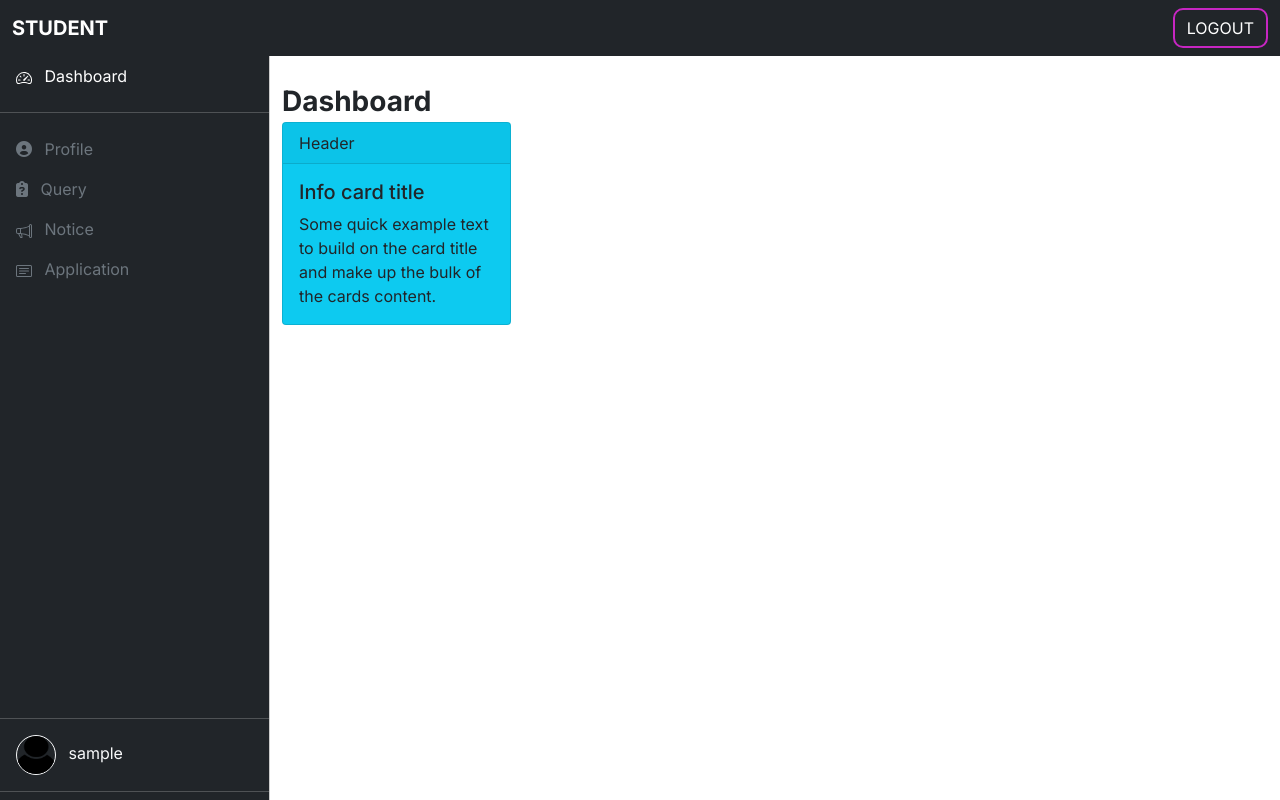
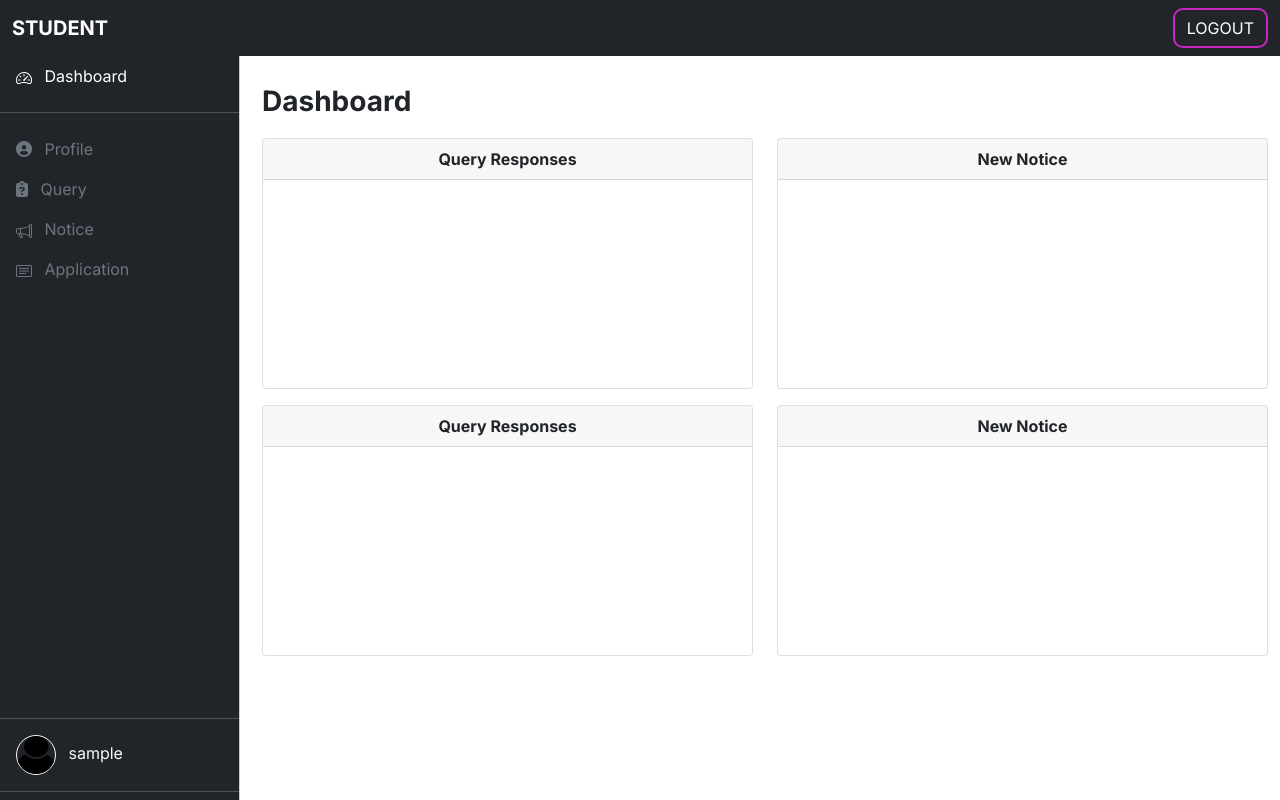
Before and after one commit to Ajy74/proctoring, a PHP site: page /proctoring/home.php in a window 1280 px wide. Run offline with PHP 8.4, Linux system fonts and the light colour scheme; the visitor is signed in with stand-in values (Sample User, id 1); data that the repository does not hold is empty.

Commit message:
some changes

```diff
--- a/css/dashstyle.css
+++ b/css/dashstyle.css
@@ -4,7 +4,7 @@ button {
   font-family: "Inter", sans-serif;
 }
 :root {
-  --offcanvas-width: 270px;
+  --offcanvas-width: 240px;
   --topNavbarHeight: 56px;
 }
 .sidebar-nav {
@@ -25,7 +25,8 @@ button {
     overflow: auto !important;
   }
   main {
-    margin-left: var(--offcanvas-width);
+    /* margin-left: var(--offcanvas-width); */
+    margin-left: calc(var(--offcanvas-width) + 10px ) ;
   }
   /* this is to remove the backdrop */
   .offcanvas-backdrop::before {
--- a/css/home.css
+++ b/css/home.css
@@ -69,7 +69,10 @@ button {
     /* background-color: rgb(243, 177, 243) ; */
     background-color: #eef1f8;
 
-    color: white;
+    /* color: white; */
+}
+.color1:hover{
+    background-color: blue;
 }
 
 .hbtn{
--- a/home.php
+++ b/home.php
@@ -92,6 +92,13 @@ $admin=false;
 
 
     <!-- <link rel="stylesheet" type="text/css" href="css_page/login.css" /> -->
+
+    <style>
+        .color1:hover{
+            background-color: blue;
+        }
+    </style>
+
     <title>
     CSIT DEPARTMENT
     </title>
@@ -159,7 +166,7 @@ $admin=false;
                         </li>
 
                          <li >
-                            <a href="'.$profilePagePath.'?userno='.$s_id.'" class="nav-link px-3 active text-muted">
+                            <a target="_blank" href="'.$profilePagePath.'?userno='.$s_id.'" class="nav-link px-3 active text-muted">
                                 <span class="me-2 ">
                                     <i class="fa-solid fa-circle-user"></i>
                                 </span>
@@ -168,7 +175,7 @@ $admin=false;
                         </li>
 
                         <li >
-                            <a href="/proctoring/student/stu_query.php?s_id='.$s_id.'" class="nav-link px-3 active text-muted">
+                            <a target="_blank" href="/proctoring/student/stu_query.php?s_id='.$s_id.'" class="nav-link px-3 active text-muted">
                                 <span class="me-2 ">
                                     <i class="fa-solid fa-clipboard-question"></i>
                                 </span>
@@ -177,7 +184,7 @@ $admin=false;
                         </li>
 
                         <li >
-                            <a href="/proctoring/student/view_notice.php" class="nav-link px-3 active text-muted">
+                            <a target="_blank" href="/proctoring/student/view_notice.php" class="nav-link px-3 active text-muted">
                                 <span class="me-2 ">
                                     <svg xmlns="http://www.w3.org/2000/svg" width="16" height="16" fill="currentColor" class="bi bi-megaphone" viewBox="0 0 16 16">
                                         <path d="M13 2.5a1.5 1.5 0 0 1 3 0v11a1.5 1.5 0 0 1-3 0v-.214c-2.162-1.241-4.49-1.843-6.912-2.083l.405 2.712A1 1 0 0 1 5.51 15.1h-.548a1 1 0 0 1-.916-.599l-1.85-3.49a68.14 68.14 0 0 0-.202-.003A2.014 2.014 0 0 1 0 9V7a2.02 2.02 0 0 1 1.992-2.013 74.663 74.663 0 0 0 2.483-.075c3.043-.154 6.148-.849 8.525-2.199V2.5zm1 0v11a.5.5 0 0 0 1 0v-11a.5.5 0 0 0-1 0zm-1 1.35c-2.344 1.205-5.209 1.842-8 2.033v4.233c.18.01.359.022.537.036 2.568.189 5.093.744 7.463 1.993V3.85zm-9 6.215v-4.13a95.09 95.09 0 0 1-1.992.052A1.02 1.02 0 0 0 1 7v2c0 .55.448 1.002 1.006 1.009A60.49 60.49 0 0 1 4 10.065zm-.657.975 1.609 3.037.01.024h.548l-.002-.014-.443-2.966a68.019 68.019 0 0 0-1.722-.082z"/>
@@ -188,7 +195,7 @@ $admin=false;
                         </li>
 
                         <li >
-                            <a href="/proctoring/student/leave.php?s_id='.$s_id.'" class="nav-link px-3 active text-muted">
+                            <a target="_blank" href="/proctoring/student/leave.php?s_id='.$s_id.'" class="nav-link px-3 active text-muted">
                                 <span class="me-2 ">
                                     <svg xmlns="http://www.w3.org/2000/svg" width="16" height="16" fill="currentColor" class="bi bi-card-text" viewBox="0 0 16 16">
                                         <path d="M14.5 3a.5.5 0 0 1 .5.5v9a.5.5 0 0 1-.5.5h-13a.5.5 0 0 1-.5-.5v-9a.5.5 0 0 1 .5-.5h13zm-13-1A1.5 1.5 0 0 0 0 3.5v9A1.5 1.5 0 0 0 1.5 14h13a1.5 1.5 0 0 0 1.5-1.5v-9A1.5 1.5 0 0 0 14.5 2h-13z"/>
@@ -219,21 +226,46 @@ $admin=false;
 <main class="mt-2 pt-3">
     <div class="container-fluid">
         <div class="row">
-            <div class="col-md-12 fw-bold fs-3">Dashboard</div>
+            <div class="col-md-5 col-5 fw-bold fs-3">Dashboard</div>
         </div>
-        <div class="row">
-            <div class="col-md-3">
-                <div class="card text-dark bg-info mb-3">
-                    <div class="card-header">Header</div>
-                    <div class="card-body">
-                      <h5 class="card-title">Info card title</h5>
-                      <p class="card-text">Some quick example text to build on the
-                          card title and make up the bulk of the cards content.</p>
+
+            <div class="row my-3">
+                <div class="col-lg-6">
+                    <div class="card  mb-3">
+                        <div class="card-header text-center fw-bold">Query Responses</div>
+                        <div class="card-title" style="height: 200px;">
+
+                        </div>
                     </div>
                 </div>
+                <div class="col-lg-6 col-md-3">
+                    <div class="card   mb-3">
+                        <div class="card-header text-center fw-bold">New Notice</div>
+                        <div class="card-title" style="height: 200px;">
+
+                        </div>
+                    </div>
+                </div>
+
+                <div class="col-lg-6">
+                    <div class="card  mb-3">
+                        <div class="card-header text-center fw-bold">Query Responses</div>
+                        <div class="card-title" style="height: 200px;">
+
+                        </div>
+                    </div>
+                </div>
+                <div class="col-lg-6 col-md-3">
+                    <div class="card   mb-3">
+                        <div class="card-header text-center fw-bold">New Notice</div>
+                        <div class="card-title" style="height: 200px;">
+
+                        </div>
+                    </div>
+                </div>
+
             </div>
 
-        </div>
     </div>
 </main>
 ';
@@ -259,7 +291,7 @@ $admin=false;
             </button>
             <div class="collapse navbar-collapse" id="navbarSupportedContent">
                 <form class="d-flex ms-auto" role="search">
-                    <a href="/proctoring/logouthandler.php" ><button class="btn btn-outline-success my-3 my-lg-0 text-uppercase" type="button">logout</button></a>
+                    <a href="/proctoring/logouthandler.php" ><button class="btn btnlogout    my-3 my-lg-0 text-uppercase" type="button">logout</button></a>
                 </form>
             </div>
         </div>
@@ -295,7 +327,7 @@ $admin=false;
                         </li>
 
                          <li >
-                            <a href="#" class="nav-link px-3 active text-muted">
+                            <a target="_blank" href="#" class="nav-link px-3 active text-muted">
                                 <span class="me-2 ">
                                     <i class="fa-solid fa-circle-user"></i>
                                 </span>
@@ -304,10 +336,10 @@ $admin=false;
                         </li>
 
                         <li >
-                                <a href="/proctoring/proctor/showStudent.php?del=false&delete=false" class="nav-link px-3 active text-muted">
+                                <a target="_blank" href="/proctoring/proctor/showStudent.php?del=false&delete=false" class="nav-link px-3 active text-muted">
                                     <span class="me-2 ">
-                                        <svg xmlns="http://www.w3.org/2000/svg" width="16" height="16" fill="currentColor" class="bi bi-megaphone" viewBox="0 0 16 16">
-                                            <path d="M13 2.5a1.5 1.5 0 0 1 3 0v11a1.5 1.5 0 0 1-3 0v-.214c-2.162-1.241-4.49-1.843-6.912-2.083l.405 2.712A1 1 0 0 1 5.51 15.1h-.548a1 1 0 0 1-.916-.599l-1.85-3.49a68.14 68.14 0 0 0-.202-.003A2.014 2.014 0 0 1 0 9V7a2.02 2.02 0 0 1 1.992-2.013 74.663 74.663 0 0 0 2.483-.075c3.043-.154 6.148-.849 8.525-2.199V2.5zm1 0v11a.5.5 0 0 0 1 0v-11a.5.5 0 0 0-1 0zm-1 1.35c-2.344 1.205-5.209 1.842-8 2.033v4.233c.18.01.359.022.537.036 2.568.189 5.093.744 7.463 1.993V3.85zm-9 6.215v-4.13a95.09 95.09 0 0 1-1.992.052A1.02 1.02 0 0 0 1 7v2c0 .55.448 1.002 1.006 1.009A60.49 60.49 0 0 1 4 10.065zm-.657.975 1.609 3.037.01.024h.548l-.002-.014-.443-2.966a68.019 68.019 0 0 0-1.722-.082z"/>
+                                        <svg xmlns="http://www.w3.org/2000/svg" width="16" height="16" fill="currentColor" class="bi bi-person-lines-fill" viewBox="0 0 16 16">
+                                            <path d="M6 8a3 3 0 1 0 0-6 3 3 0 0 0 0 6zm-5 6s-1 0-1-1 1-4 6-4 6 3 6 4-1 1-1 1H1zM11 3.5a.5.5 0 0 1 .5-.5h4a.5.5 0 0 1 0 1h-4a.5.5 0 0 1-.5-.5zm.5 2.5a.5.5 0 0 0 0 1h4a.5.5 0 0 0 0-1h-4zm2 3a.5.5 0 0 0 0 1h2a.5.5 0 0 0 0-1h-2zm0 3a.5.5 0 0 0 0 1h2a.5.5 0 0 0 0-1h-2z"/>
                                         </svg>
                                     </span>
                                     <span>Student List</span>
@@ -315,16 +347,16 @@ $admin=false;
                             </li>
 
                         <li >
-                            <a href="/proctoring/proctor/respond_query.php" class="nav-link px-3 active text-muted">
+                            <a target="_blank" href="/proctoring/proctor/respond_query.php" class="nav-link px-3 active text-muted">
                                 <span class="me-2 ">
                                     <i class="fa-solid fa-clipboard-question"></i>
                                 </span>
-                                <span>Queries</span>
+                                <span>Student Queries</span>
                             </a>
                         </li>
 
                         <li >
-                            <a href="/proctoring/proctor/pro_notice.php" class="nav-link px-3 active text-muted">
+                            <a target="_blank" href="/proctoring/proctor/pro_notice.php" class="nav-link px-3 active text-muted">
                                 <span class="me-2 ">
                                     <svg xmlns="http://www.w3.org/2000/svg" width="16" height="16" fill="currentColor" class="bi bi-megaphone" viewBox="0 0 16 16">
                                         <path d="M13 2.5a1.5 1.5 0 0 1 3 0v11a1.5 1.5 0 0 1-3 0v-.214c-2.162-1.241-4.49-1.843-6.912-2.083l.405 2.712A1 1 0 0 1 5.51 15.1h-.548a1 1 0 0 1-.916-.599l-1.85-3.49a68.14 68.14 0 0 0-.202-.003A2.014 2.014 0 0 1 0 9V7a2.02 2.02 0 0 1 1.992-2.013 74.663 74.663 0 0 0 2.483-.075c3.043-.154 6.148-.849 8.525-2.199V2.5zm1 0v11a.5.5 0 0 0 1 0v-11a.5.5 0 0 0-1 0zm-1 1.35c-2.344 1.205-5.209 1.842-8 2.033v4.233c.18.01.359.022.537.036 2.568.189 5.093.744 7.463 1.993V3.85zm-9 6.215v-4.13a95.09 95.09 0 0 1-1.992.052A1.02 1.02 0 0 0 1 7v2c0 .55.448 1.002 1.006 1.009A60.49 60.49 0 0 1 4 10.065zm-.657.975 1.609 3.037.01.024h.548l-.002-.014-.443-2.966a68.019 68.019 0 0 0-1.722-.082z"/>
@@ -342,7 +374,7 @@ $admin=false;
                                         <path d="M3 5.5a.5.5 0 0 1 .5-.5h9a.5.5 0 0 1 0 1h-9a.5.5 0 0 1-.5-.5zM3 8a.5.5 0 0 1 .5-.5h9a.5.5 0 0 1 0 1h-9A.5.5 0 0 1 3 8zm0 2.5a.5.5 0 0 1 .5-.5h6a.5.5 0 0 1 0 1h-6a.5.5 0 0 1-.5-.5z"/>
                                       </svg>
                                 </span>
-                                <span>Application</span>
+                                <span>Student Applications</span>
                             </a>
                         </li>
 
@@ -368,19 +400,44 @@ $admin=false;
         <div class="row">
             <div class="col-md-12 fw-bold fs-3">Dashboard</div>
         </div>
-        <div class="row">
-            <div class="col-md-3">
-                <div class="card text-dark bg-info mb-3">
-                    <div class="card-header">Header</div>
-                    <div class="card-body">
-                      <h5 class="card-title">Info card title</h5>
-                      <p class="card-text">Some quick example text to build on the
-                          card title and make up the bulk of the cards content.</p>
+
+        <div class="row my-3">
+            <div class="col-lg-6">
+                <div class="card  mb-3">
+                    <div class="card-header text-center fw-bold">New Students</div>
+                    <div class="card-title" style="height: 200px;">
+
+                    </div>
+                </div>
+            </div>
+            <div class="col-lg-6 col-md-3">
+                <div class="card   mb-3">
+                    <div class="card-header text-center fw-bold">New Queries</div>
+                    <div class="card-title" style="height: 200px;">
+
+                    </div>
+                </div>
+            </div>
+
+            <div class="col-lg-6">
+                <div class="card  mb-3">
+                    <div class="card-header text-center fw-bold">Notice From Admin</div>
+                    <div class="card-title" style="height: 200px;">
+
+                    </div>
+                </div>
+            </div>
+            <div class="col-lg-6 col-md-3">
+                <div class="card   mb-3">
+                    <div class="card-header text-center fw-bold">New Applications From Students</div>
+                    <div class="card-title" style="height: 200px;">
+
                     </div>
                 </div>
             </div>
 
         </div>
+
     </div>
 </main>
 ';
@@ -404,7 +461,7 @@ elseif($admin){
                 </button>
                 <div class="collapse navbar-collapse" id="navbarSupportedContent">
                     <form class="d-flex ms-auto" role="search">
-                        <a href="/proctoring/logouthandler.php" ><button class="btn btn-outline-success my-3 my-lg-0 text-uppercase" type="button">logout</button></a>
+                        <a href="/proctoring/logouthandler.php" ><button class="btn btnlogout    my-3 my-lg-0 text-uppercase" type="button">logout</button></a>
                     </form>
                 </div>
             </div>
@@ -449,36 +506,27 @@ elseif($admin){
                             </li>
 
                             <li >
-                                <a href="/proctoring/admin/showProctor.php" class="nav-link px-3 active text-muted">
+                                <a target="_blank" href="/proctoring/admin/showProctor.php" class="nav-link px-3 active text-muted">
                                     <span class="me-2 ">
-                                        <i class="fa-solid fa-clipboard-question"></i>
+                                        <svg xmlns="http://www.w3.org/2000/svg" width="16" height="16" fill="currentColor" class="bi bi-person-lines-fill" viewBox="0 0 16 16">
+                                            <path d="M6 8a3 3 0 1 0 0-6 3 3 0 0 0 0 6zm-5 6s-1 0-1-1 1-4 6-4 6 3 6 4-1 1-1 1H1zM11 3.5a.5.5 0 0 1 .5-.5h4a.5.5 0 0 1 0 1h-4a.5.5 0 0 1-.5-.5zm.5 2.5a.5.5 0 0 0 0 1h4a.5.5 0 0 0 0-1h-4zm2 3a.5.5 0 0 0 0 1h2a.5.5 0 0 0 0-1h-2zm0 3a.5.5 0 0 0 0 1h2a.5.5 0 0 0 0-1h-2z"/>
+                                        </svg>
                                     </span>
-                                    <span>proctors</span>
+                                    <span>proctor List</span>
                                 </a>
                             </li>
 
                             <li >
                                 <a href="/proctoring/admin/showStudent.php?del=false&delete=false" class="nav-link px-3 active text-muted">
                                     <span class="me-2 ">
-                                        <svg xmlns="http://www.w3.org/2000/svg" width="16" height="16" fill="currentColor" class="bi bi-megaphone" viewBox="0 0 16 16">
-                                            <path d="M13 2.5a1.5 1.5 0 0 1 3 0v11a1.5 1.5 0 0 1-3 0v-.214c-2.162-1.241-4.49-1.843-6.912-2.083l.405 2.712A1 1 0 0 1 5.51 15.1h-.548a1 1 0 0 1-.916-.599l-1.85-3.49a68.14 68.14 0 0 0-.202-.003A2.014 2.014 0 0 1 0 9V7a2.02 2.02 0 0 1 1.992-2.013 74.663 74.663 0 0 0 2.483-.075c3.043-.154 6.148-.849 8.525-2.199V2.5zm1 0v11a.5.5 0 0 0 1 0v-11a.5.5 0 0 0-1 0zm-1 1.35c-2.344 1.205-5.209 1.842-8 2.033v4.233c.18.01.359.022.537.036 2.568.189 5.093.744 7.463 1.993V3.85zm-9 6.215v-4.13a95.09 95.09 0 0 1-1.992.052A1.02 1.02 0 0 0 1 7v2c0 .55.448 1.002 1.006 1.009A60.49 60.49 0 0 1 4 10.065zm-.657.975 1.609 3.037.01.024h.548l-.002-.014-.443-2.966a68.019 68.019 0 0 0-1.722-.082z"/>
+                                        <svg xmlns="http://www.w3.org/2000/svg" width="16" height="16" fill="currentColor" class="bi bi-person-lines-fill" viewBox="0 0 16 16">
+                                            <path d="M6 8a3 3 0 1 0 0-6 3 3 0 0 0 0 6zm-5 6s-1 0-1-1 1-4 6-4 6 3 6 4-1 1-1 1H1zM11 3.5a.5.5 0 0 1 .5-.5h4a.5.5 0 0 1 0 1h-4a.5.5 0 0 1-.5-.5zm.5 2.5a.5.5 0 0 0 0 1h4a.5.5 0 0 0 0-1h-4zm2 3a.5.5 0 0 0 0 1h2a.5.5 0 0 0 0-1h-2zm0 3a.5.5 0 0 0 0 1h2a.5.5 0 0 0 0-1h-2z"/>
                                         </svg>
                                     </span>
                                     <span>Student List</span>
                                 </a>
                             </li>
 
-                            <li >
-                                <a href="#" class="nav-link px-3 active text-muted">
-                                    <span class="me-2 ">
-                                        <svg xmlns="http://www.w3.org/2000/svg" width="16" height="16" fill="currentColor" class="bi bi-card-text" viewBox="0 0 16 16">
-                                            <path d="M14.5 3a.5.5 0 0 1 .5.5v9a.5.5 0 0 1-.5.5h-13a.5.5 0 0 1-.5-.5v-9a.5.5 0 0 1 .5-.5h13zm-13-1A1.5 1.5 0 0 0 0 3.5v9A1.5 1.5 0 0 0 1.5 14h13a1.5 1.5 0 0 0 1.5-1.5v-9A1.5 1.5 0 0 0 14.5 2h-13z"/>
-                                            <path d="M3 5.5a.5.5 0 0 1 .5-.5h9a.5.5 0 0 1 0 1h-9a.5.5 0 0 1-.5-.5zM3 8a.5.5 0 0 1 .5-.5h9a.5.5 0 0 1 0 1h-9A.5.5 0 0 1 3 8zm0 2.5a.5.5 0 0 1 .5-.5h6a.5.5 0 0 1 0 1h-6a.5.5 0 0 1-.5-.5z"/>
-                                        </svg>
-                                    </span>
-                                    <span>Application</span>
-                                </a>
-                            </li>
 
                         </div>
                     </li>
@@ -502,14 +550,37 @@ elseif($admin){
             <div class="row">
                 <div class="col-md-12 fw-bold fs-3">Dashboard</div>
             </div>
-            <div class="row">
-                <div class="col-md-3">
-                    <div class="card text-dark bg-info mb-3">
-                        <div class="card-header">Header</div>
-                        <div class="card-body">
-                        <h5 class="card-title">Info card title</h5>
-                        <p class="card-text">Some quick example text to build on the
-                            card title and make up the bulk of the cards content.</p>
+            <div class="row my-3">
+                <div class="col-lg-6">
+                    <div class="card  mb-3">
+                        <div class="card-header text-center fw-bold">Query Responses</div>
+                        <div class="card-title" style="height: 200px;">
+
+                        </div>
+                    </div>
+                </div>
+                <div class="col-lg-6 col-md-3">
+                    <div class="card   mb-3">
+                        <div class="card-header text-center fw-bold">New Notice</div>
+                        <div class="card-title" style="height: 200px;">
+
+                        </div>
+                    </div>
+                </div>
+
+                <div class="col-lg-6">
+                    <div class="card  mb-3">
+                        <div class="card-header text-center fw-bold">Query Responses</div>
+                        <div class="card-title" style="height: 200px;">
+
+                        </div>
+                    </div>
+                </div>
+                <div class="col-lg-6 col-md-3">
+                    <div class="card   mb-3">
+                        <div class="card-header text-center fw-bold">New Notice</div>
+                        <div class="card-title" style="height: 200px;">
+
                         </div>
                     </div>
                 </div>
@@ -566,11 +637,11 @@ elseif($admin){
                       </a>
                       <ul class="dropdown-menu my-2 color" aria-labelledby="navbarDropdown">
 
-                          <li><a class="dropdown-item" href="proctor/pro_signup.php">proctor</a></li>
+                          <li  class="color1"><a class="dropdown-item" href="proctor/pro_signup.php">proctor</a></li>
                           <li>
-                              <hr class="dropdown-divider">
+                              <hr class=" my-0 mb-0 text-muted dropdown-divider">
                           </li>
-                          <li><a class="dropdown-item" href="student/stu_signup.php">student</a></li>
+                          <li  class="color1"><a class="dropdown-item" href="student/stu_signup.php">student</a></li>
                       </ul>
                   </li>
                   <li class="nav-item dropdown btn  btnlogin text-uppercase mx-2">
@@ -579,15 +650,15 @@ elseif($admin){
                           Login
                       </a>
                       <ul class="dropdown-menu dropdown-menu-end my-2 color" aria-labelledby="navbarDropdown">
-                          <li><a class="dropdown-item " href="admin/admin_login.php">Admin</a></li>
+                          <li class="colorr"><a class=" dropdown-item " href="admin/admin_login.php">Admin</a></li>
                           <li>
-                              <hr class="dropdown-divider">
+                              <hr class=" my-0 mb-0 text-muted dropdown-divider">
                           </li>
-                          <li><a class="dropdown-item" href="proctor/pro_login.php">proctor</a></li>
+                          <li  class="color1"><a class="dropdown-item" href="proctor/pro_login.php">proctor</a></li>
                           <li>
-                              <hr class="dropdown-divider">
+                              <hr class=" my-0 mb-0 text-muted dropdown-divider">
                           </li>
-                          <li><a class="dropdown-item" href="student/stu_login.php">student</a></li>
+                          <li class="color1"><a class="dropdown-item" href="student/stu_login.php">student</a></li>
                       </ul>
                   </li>
                   <!-- <button type="button" class="btn  btnlogin mx-2" >Login</button> -->
--- a/proctor/pro_signup.php
+++ b/proctor/pro_signup.php
@@ -90,8 +90,8 @@ if($_SERVER["REQUEST_METHOD"] == "POST"){
             <div class="card text-dark">
 
                <div class="card-body d-flex " style="border-radius: 20px;">
-                   <div class="col-6 ">
-                           <legend class="my-4 mb-1" align="center"><b>SIGNUP FORM</b></legend>
+                   <div class="col-12 col-lg-6 ">
+                           <legend class="my-4 mb-3" align="center"><b>SIGNUP FORM</b></legend>
 
                            <div class="d-flex my-4 mx-auto d">
                                <label for="username" class=" mx-2 col-form-label"><img src="/proctoring/image/user.png" alt=""
--- a/student/stu_profile1.php
+++ b/student/stu_profile1.php
@@ -234,7 +234,7 @@ $username=$_SESSION['username'];
             }
         }
     }
-
+    </script>
 </body>
 
 </html>
```
Also changed, not shown: admin/admin_login.php (+13 -6 lines), css/signup.css (+12 -1 lines), proctor/pro_login.php (+18 -9 lines), student/stu_login.php (+91 -76 lines), student/stu_signup.php (+4 -3 lines), css/placeholder.png (added), image/ajay.jpg (added), image/login_gif.gif (added), student/image/ajay.jpg (added).
